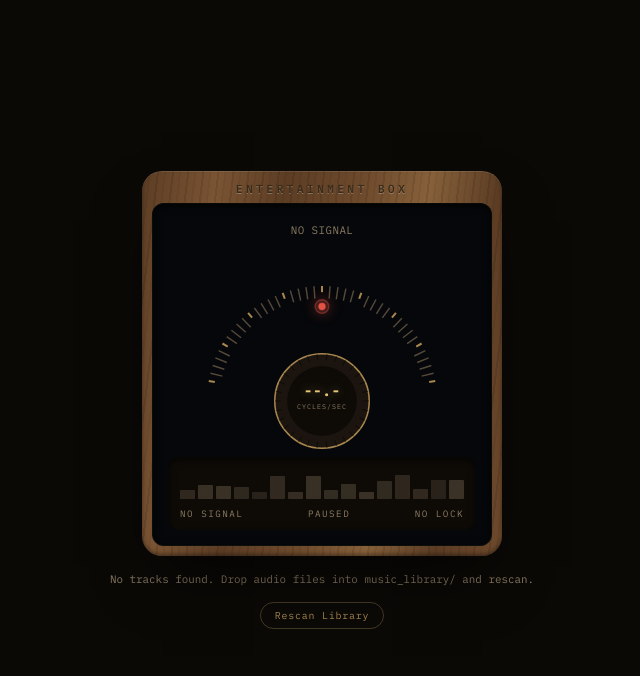
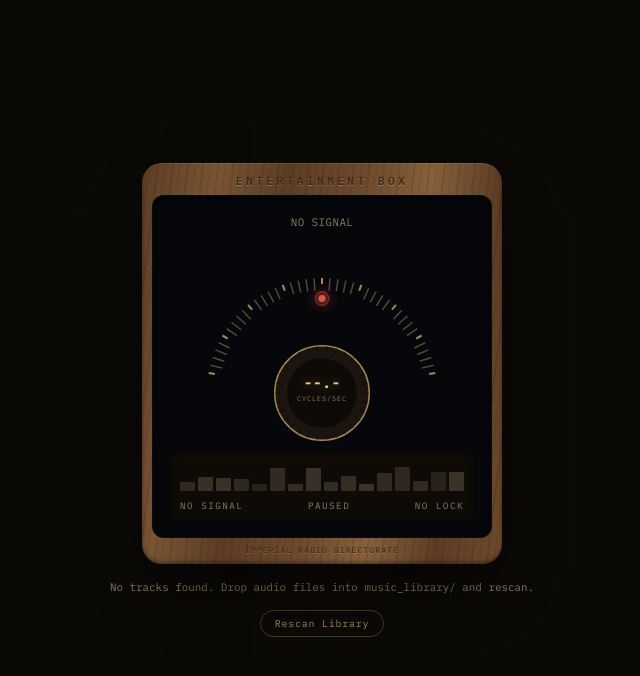
Before and after one commit to Vaseago/ImperialRadioDirectorate, a FastAPI app: page / in a window 1280 px wide. Shown: the top 676 px of the page, without its empty margins (318-958 px from the left). Run offline with FastAPI, Linux system fonts and the light colour scheme; data that the repository does not hold is empty.

Commit message:
Etch "Imperial Radio Directorate" into the bottom wood border
A quieter maker's-mark line below the main "Entertainment Box" product
name at the top - same recessed/engraved treatment, smaller and less
prominent to establish real nameplate hierarchy.

Co-Authored-By: Claude Sonnet 5 <noreply@anthropic.com>

```diff
--- a/web/static/css/style.css
+++ b/web/static/css/style.css
@@ -37,7 +37,7 @@ body {
 /* ============ WOOD FRAME + THE BLACK BOX ============ */
 .wood-frame {
   width: min(360px, 90vw);
-  padding: 32px 10px 10px;
+  padding: 32px 10px 26px;
   border-radius: 20px;
   position: relative;
   background:
@@ -48,7 +48,9 @@ body {
 
 /* Etched into the wood, not a separate plaque - a recessed groove
    (darker than the surrounding wood, no glow) with a thin highlight
-   just below catching the light, like a routed engraving. */
+   just below catching the light, like a routed engraving. Top =
+   product name, prominent. Bottom = maker's mark, smaller/quieter -
+   same material treatment, real nameplate hierarchy. */
 .frame-label {
   position: absolute;
   top: 10px;
@@ -62,6 +64,21 @@ body {
   text-transform: uppercase;
   color: #3a2a18;
   text-shadow: 0 1px 0 rgba(255,255,255,0.25);
+}
+
+.frame-label-bottom {
+  position: absolute;
+  bottom: 9px;
+  left: 0;
+  right: 0;
+  text-align: center;
+  font-family: 'IBM Plex Mono', monospace;
+  font-size: 0.5rem;
+  font-weight: 500;
+  letter-spacing: 0.14em;
+  text-transform: uppercase;
+  color: #3a2a18;
+  text-shadow: 0 1px 0 rgba(255,255,255,0.2);
 }
 
 .now-playing {
--- a/web/templates/index.html
+++ b/web/templates/index.html
@@ -42,6 +42,7 @@
         </div>
       </div>
     </div>
+    <div class="frame-label-bottom">Imperial Radio Directorate</div>
   </div>
 
   <p class="status" id="status"></p>
```
